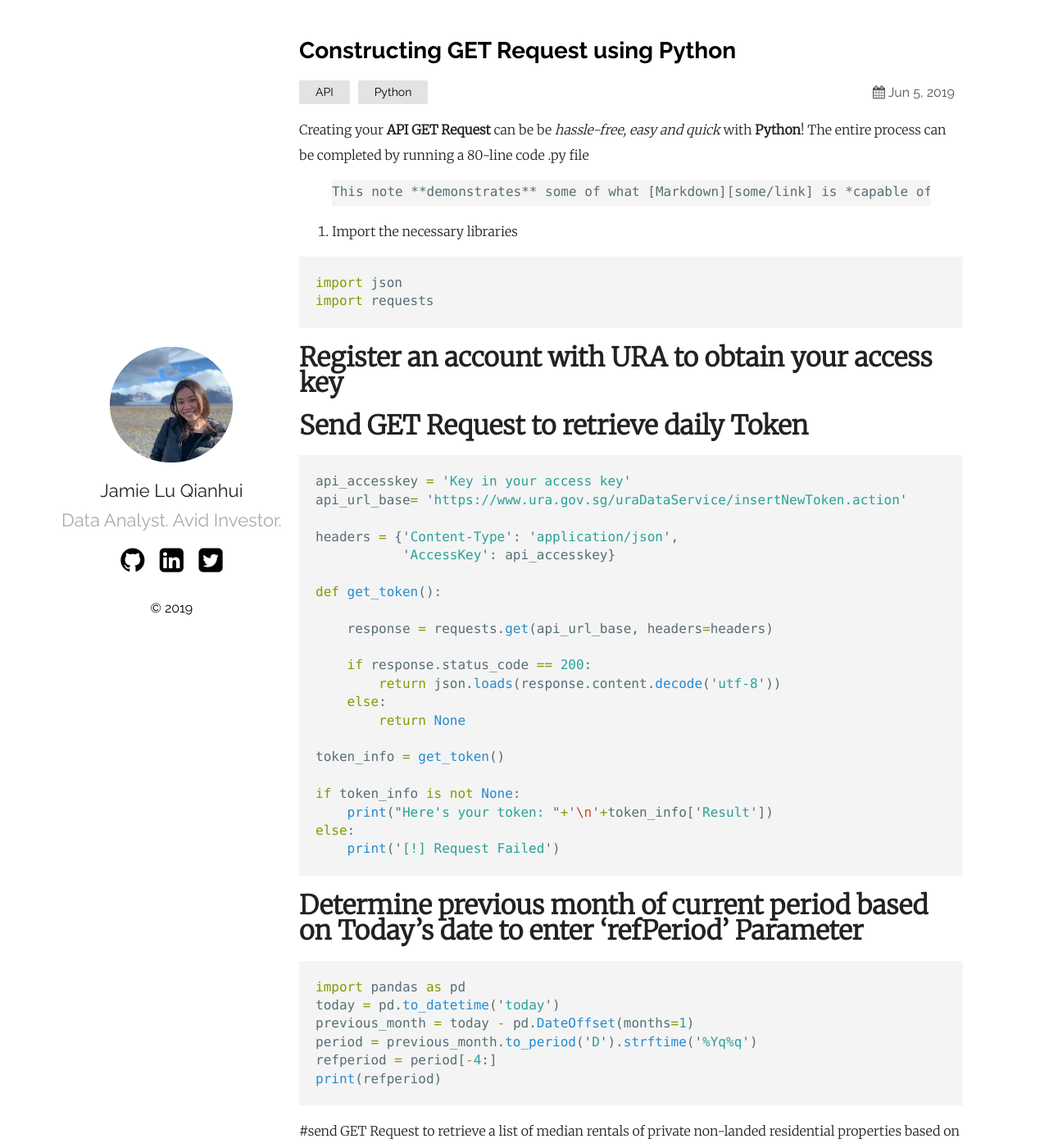
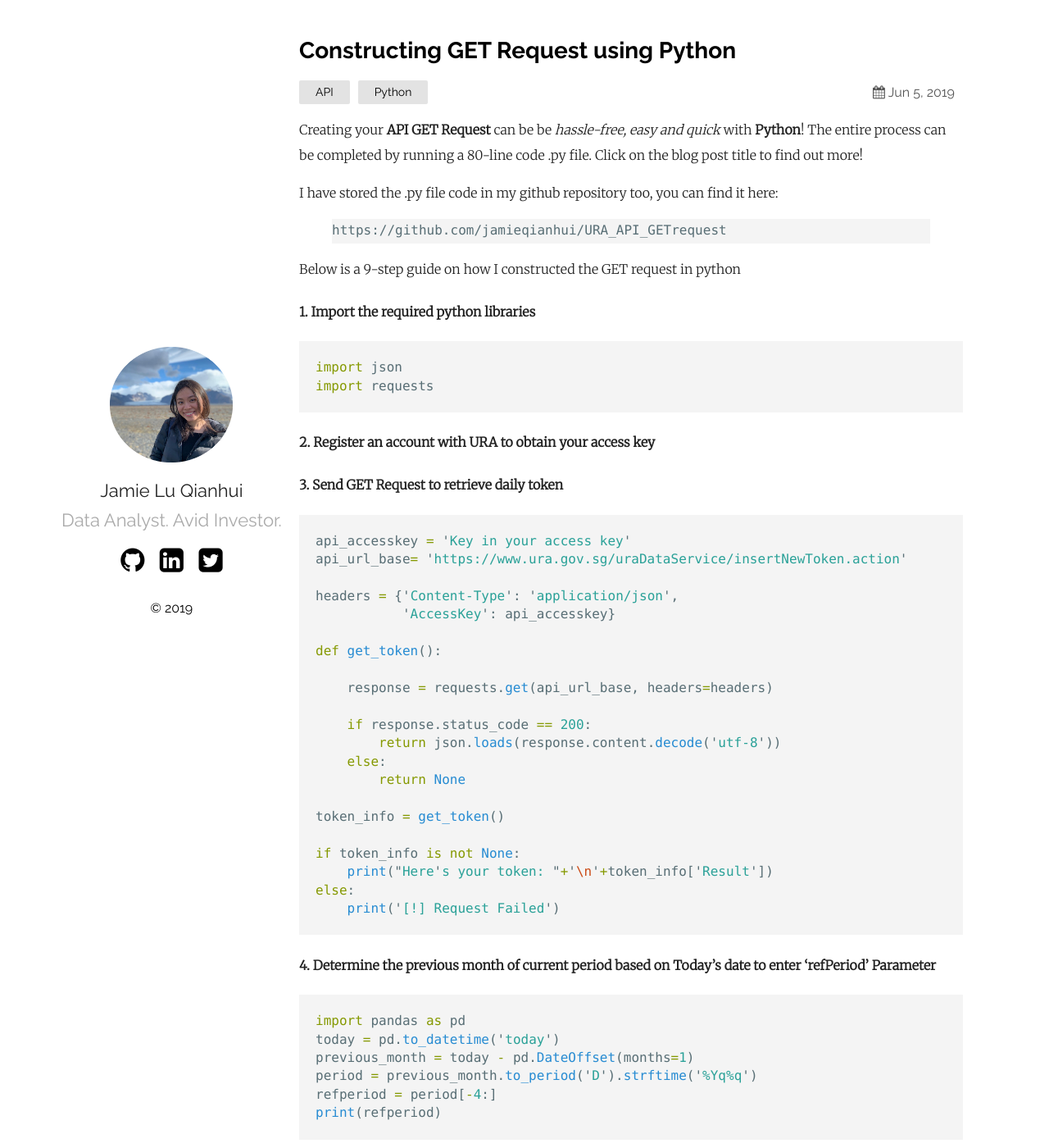
Before and after one commit to jamieqianhui/jamieqianhui.github.io, a Jekyll site: the page built from _posts/2019-03-23-welcome-to-jekyll.markdown, in a window 1280 px wide and 1400 px high. Shown: the whole window at 82% size. Built offline with Jekyll 4.4.1, drawn with Linux system fonts in a browser that asks for light colours; some of the changed text lies outside the part shown.

Commit message:
updated blog post content

````diff
--- a/_posts/2019-03-23-welcome-to-jekyll.markdown
+++ b/_posts/2019-03-23-welcome-to-jekyll.markdown
@@ -5,20 +5,23 @@ date:   2019-06-05 09:55:36 +0800
 categories: API Python
 ---
 Creating your **API GET Request** can be be *hassle-free, easy and quick* with **Python**!
-The entire process can be completed by running a 80-line code .py file
+The entire process can be completed by running a 80-line code .py file. Click on the blog post title to find out more!
 
+I have stored the .py file code in my github repository too, you can find it here:
 {% highlight html %}
-This note **demonstrates** some of what [Markdown][some/link] is *capable of doing*.
+https://github.com/jamieqianhui/URA_API_GETrequest
 {% endhighlight %}
 
-1. Import the necessary libraries
+Below is a 9-step guide on how I constructed the GET request in python
+
+#### 1. Import the required python libraries
 
 ```python
 import json
 import requests
 ```
-# Register an account with URA to obtain your access key
-# Send GET Request to retrieve daily Token
+#### 2. Register an account with URA to obtain your access key
+#### 3. Send GET Request to retrieve daily token
 
 ```python
 api_accesskey = 'Key in your access key'
@@ -45,7 +48,8 @@ else:
 ```
 
 
-# Determine previous month of current period based on Today's date to enter 'refPeriod' Parameter
+#### 4. Determine the previous month of current period based on Today's date to enter 'refPeriod' Parameter
+
 ```python
 import pandas as pd
 today = pd.to_datetime('today')
@@ -83,30 +87,35 @@ else:
     print('[!] Request Failed')
 ```
 
-#flatten nested data in json file
+#### 6. Flatten nested data in json file
+
 ```python
 from pandas.io.json import json_normalize
 data = data_info['Result']
 flattendata = json_normalize(data,'rental',['project','street','y','x'],errors='ignore')
 ```
-# URA Publishes previous month's data; Determine previous month mmYY from period YYqq
+
+#### 7. URA Publishes previous month's data; Determine previous month mmYY from period YYqq
+
 ```python
 previousMMYY = previous_month.to_period('D').strftime('%m%Y')
 leaseDate = previousMMYY[0:2]+previousMMYY[-2:]
 print(leaseDate)
 ```
-#get data for the latest month only from a quarterly-period dataset
+#### 8. Get data for the latest month only from a quarterly-period dataset
+
 ```python
 LatestMonthData = flattendata.loc[flattendata['leaseDate'] == leaseDate]
 print(LatestMonthData)
 ```
-#convert json data to .csv file, removing the index number
+#### 9. Convert json data to .csv file, removing the index number
+
 ```python
 LatestMonthData.to_csv('flatten_data_' + leaseDate +'.csv', index=False)
 
 ```
 
-## And it's completed! in 80-lines of python code!
+## And it's completed! In 80-lines of python code!
 
 Check out the [Jekyll docs][jekyll-docs] for more info on how to get the most out of Jekyll. File all bugs/feature requests at [Jekyll’s GitHub repo][jekyll-gh]. If you have questions, you can ask them on [Jekyll Talk][jekyll-talk].
 
````
Also changed, not shown: other parts of _posts/2019-03-23-welcome-to-jekyll.markdown (+1 -1 lines).
